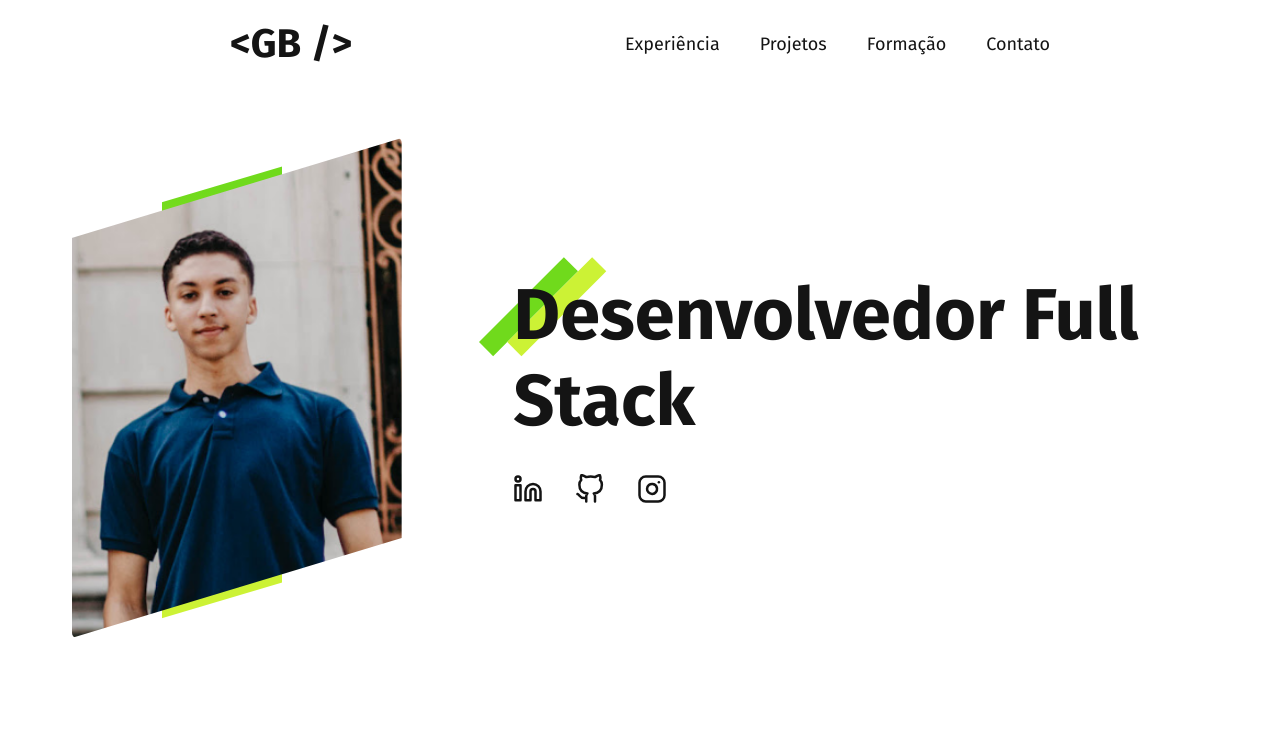
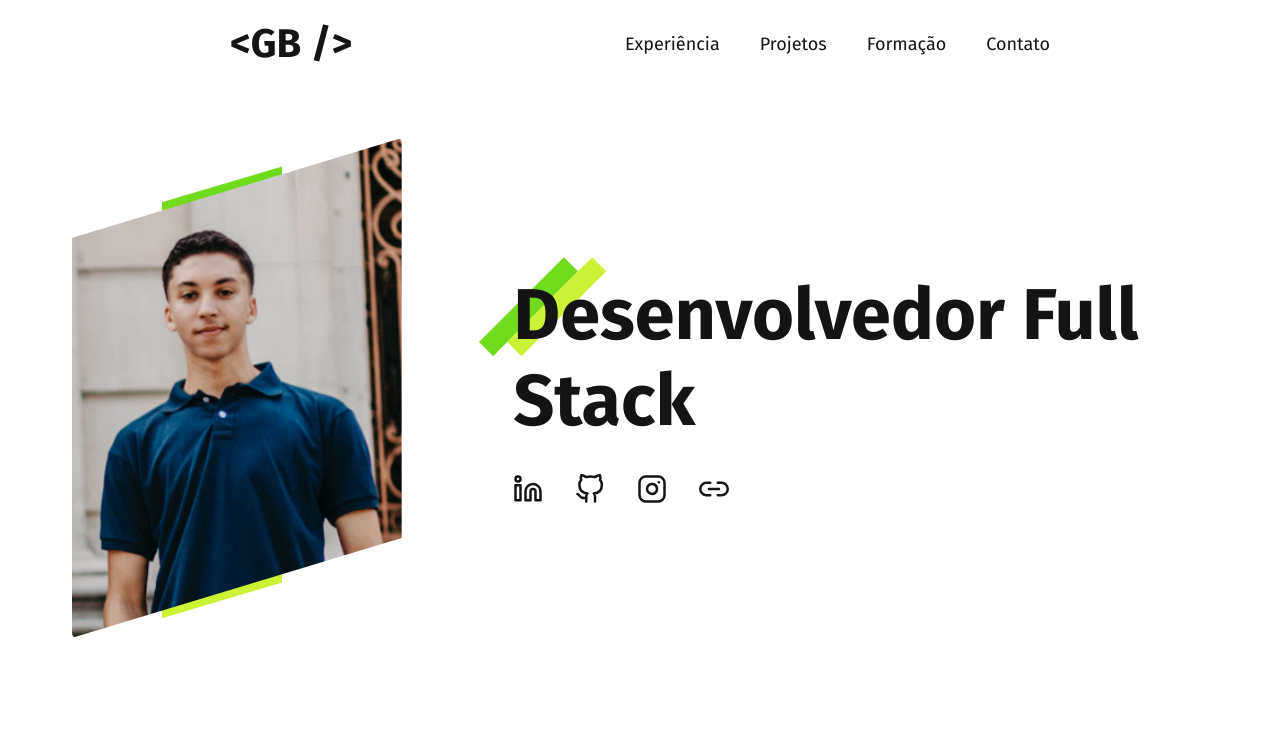
Before and after one commit to gabrielbrandaosales/my-portfolio, a Next.js app: page / in a window 1280 px wide. Shown: the top 731 px of the page. Built offline with nearby package versions, Linux system fonts and the light colour scheme; no server answers.

Commit message:
feat: icon resume on introduction

```diff
--- a/src/components/Introduction/index.tsx
+++ b/src/components/Introduction/index.tsx
@@ -1,8 +1,7 @@
-import Image from 'next/image';
 import React from 'react';
 import style from './style.module.scss';
 import { SocialButton } from '../Buttons/SocialButton';
-import { GitHub, Instagram, Linkedin } from 'react-feather';
+import { GitHub, Instagram, Linkedin, Link2 } from 'react-feather';
 
 const Intro = () => {
   return (
@@ -37,6 +36,8 @@ const Intro = () => {
             target="_blank"
             icon={Instagram}
           />
+
+          <SocialButton href="/resume.pdf" download icon={Link2} />
         </div>
       </div>
     </section>
```
Also changed, not shown: 1 other file (tests, documents, lock files or other folders).
